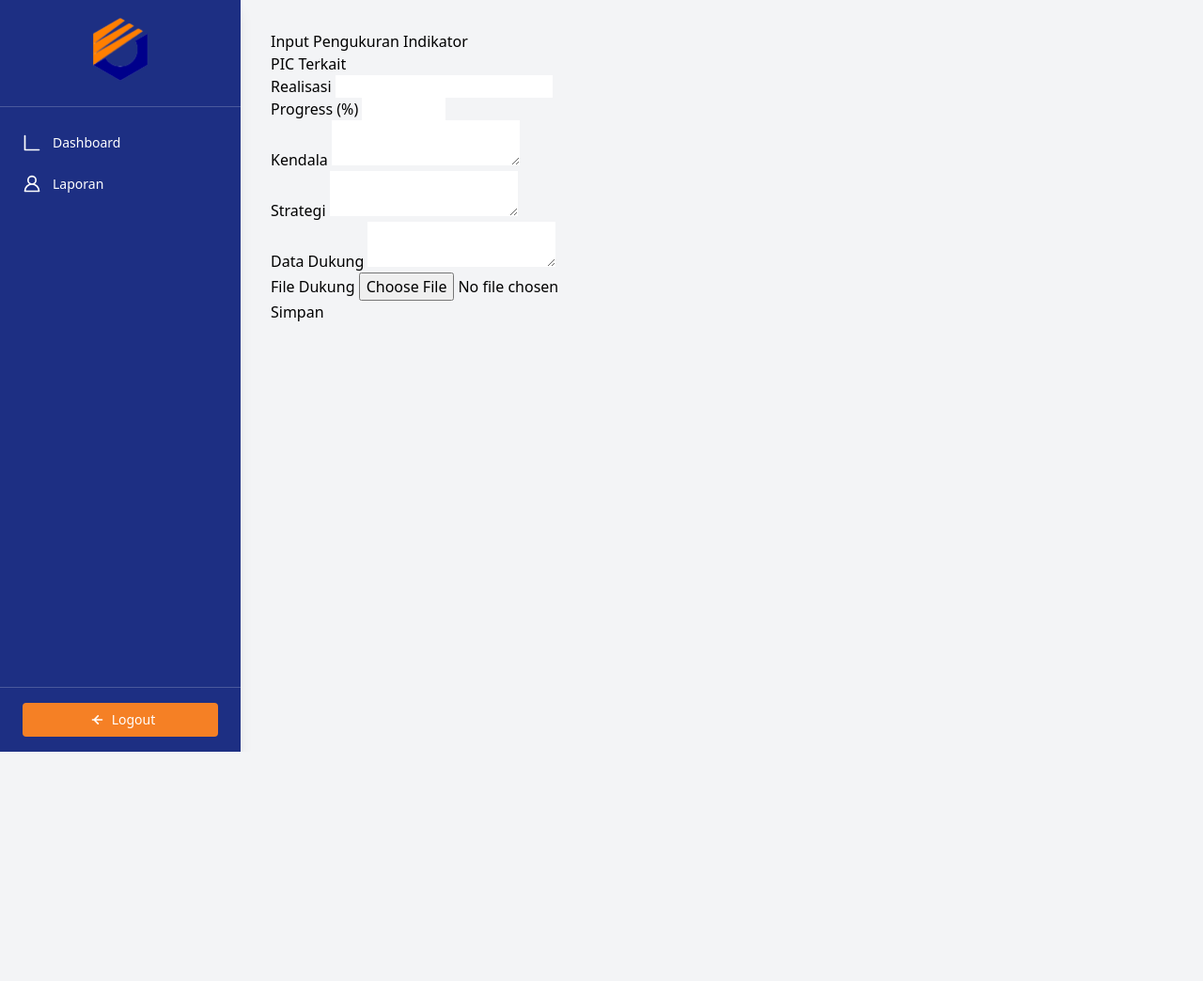
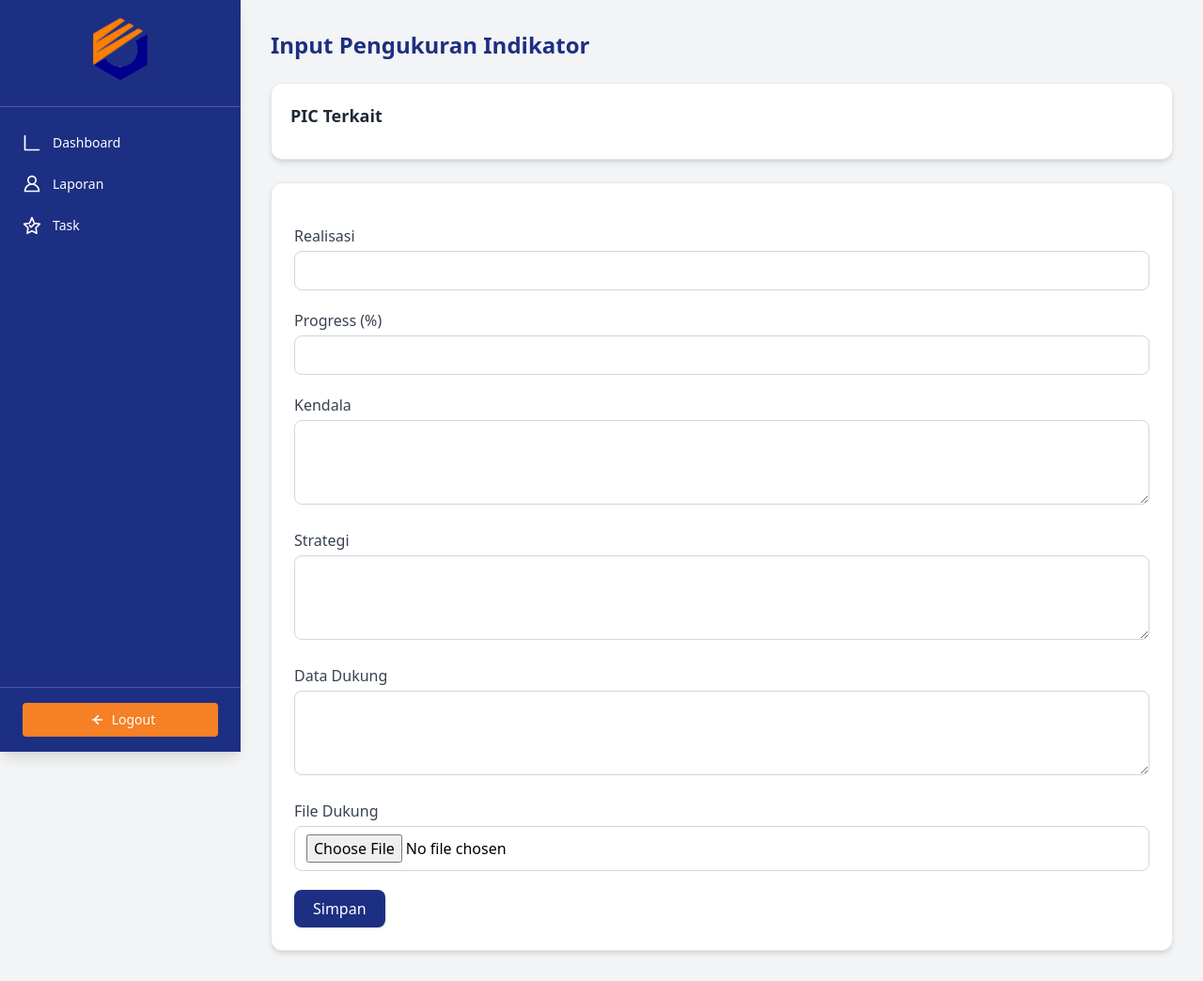
Before and after one commit to agustianmuhammadgilang-cloud/KineTrack, a CodeIgniter 4 app: the page made by app/Views/staff/task/input.php in a window 1280 px wide. Shown: the whole page at 94% size. Before the commit the page ends 800 px from the top, so only its background shows below. Run offline with PHP 8.4 and a stand-in for CodeIgniter, Linux system fonts and the light colour scheme; the template is opened without the code that fills it: most values are stand-ins (such as "Sample title", 1, 10 or a date in 2020); some libraries are stand-ins or nearby versions.

Commit message:
mengubah dashboard staff

```diff
--- a/app/Views/layout/staff_template.php
+++ b/app/Views/layout/staff_template.php
@@ -47,6 +47,11 @@
             <svg class="w-5 h-5 mr-3" fill="none" stroke="currentColor" stroke-width="2" viewBox="0 0 24 24"><use href="#user" /></svg>
             Laporan
         </a>
+        <!-- MENU TASK BARU -->
+    <a href="<?= base_url('staff/task') ?>" class="flex items-center px-6 py-3 text-sm font-medium rounded hover:bg-white/10 transition-colors">
+        <svg class="w-5 h-5 mr-3"><use href="#check-badge" /></svg>
+        Task
+    </a>
     </nav>
 
     <div class="px-6 py-4 border-t border-white/20">
@@ -70,6 +75,17 @@
   <symbol id="folder" viewBox="0 0 24 24"><path stroke-linecap="round" stroke-linejoin="round" d="M3 7h4l2 3h10v11H3V7z"/></symbol>
   <symbol id="chart-pie" viewBox="0 0 24 24"><path stroke-linecap="round" stroke-linejoin="round" d="M11 2v20M2 11h20"/></symbol>
   <symbol id="arrow-left-on-rectangle" viewBox="0 0 24 24"><path stroke-linecap="round" stroke-linejoin="round" d="M16 17l-5-5 5-5M21 12H9"/></symbol>
+  <symbol id="check-badge" viewBox="0 0 24 24">
+    <path
+        stroke="#ffffff"
+        fill="none"
+        stroke-width="2"
+        stroke-linecap="round"
+        stroke-linejoin="round"
+        d="M9 12l2 2 4-4M12 2l3 7 7 1-5 5 1 7-6-3-6 3 1-7-5-5 7-1 3-7z"
+    />
+</symbol>
+
 </svg>
 
 
--- a/app/Views/staff/task/input.php
+++ b/app/Views/staff/task/input.php
@@ -1,7 +1,9 @@
 <?= $this->extend('layout/staff_template') ?>
 <?= $this->section('content') ?>
 
-<h3>Input Pengukuran Indikator</h3>
+<h3 class="text-2xl font-bold text-[var(--polban-blue)] mb-6">
+    Input Pengukuran Indikator
+</h3>
 
 <?php
 use App\Models\PicModel;
@@ -9,47 +11,92 @@ $picModel = new PicModel();
 $pic = $picModel->getPicByIndikator($indikator_id);
 ?>
 
-<h4>PIC Terkait</h4>
-<ul>
+<!-- PIC Info -->
+<div class="bg-white shadow-md rounded-xl p-5 mb-6 border border-gray-200">
+    <h4 class="text-lg font-semibold text-gray-800 mb-3">PIC Terkait</h4>
+
+    <?php if (empty($pic)): ?>
+        <p class="text-gray-600 text-sm">Tidak ada PIC terdaftar.</p>
+    <?php else: ?>
+        <ul class="space-y-2">
             <?php foreach($pic as $p): ?>
-    <li><?= esc($p['nama']) ?> (<?= esc($p['email']) ?>) - <?= esc($p['nama_bidang']) ?> / <?= esc($p['nama_jabatan']) ?></li>
+                <li class="text-gray-700">
+                    <span class="font-semibold"><?= esc($p['nama']) ?></span>
+                    (<?= esc($p['email']) ?>) —
+                    <span class="text-sm text-gray-600">
+                        <?= esc($p['nama_bidang']) ?> / <?= esc($p['nama_jabatan']) ?>
+                    </span>
+                </li>
             <?php endforeach; ?>
         </ul>
+    <?php endif; ?>
+</div>
 
-<form action="<?= base_url('staff/task/store') ?>" method="post" enctype="multipart/form-data">
+<!-- FORM INPUT -->
+<div class="bg-white shadow-md rounded-xl p-6 border border-gray-200">
+    <form action="<?= base_url('staff/task/store') ?>"
+          method="post"
+          enctype="multipart/form-data"
+          class="space-y-5">
+
         <input type="hidden" name="indikator_id" value="<?= $indikator_id ?>">
 
+        <!-- Realisasi -->
         <div>
-        <label>Realisasi</label>
-        <input type="text" name="realisasi" required>
+            <label class="block font-medium mb-1 text-gray-700">Realisasi</label>
+            <input type="text" name="realisasi" required
+                   class="w-full rounded-lg border border-gray-300 px-3 py-2
+                          focus:ring-2 focus:ring-[var(--polban-blue)] focus:outline-none">
         </div>
 
+        <!-- Progress -->
         <div>
-        <label>Progress (%)</label>
-        <input type="number" name="progress" min="0" max="100">
+            <label class="block font-medium mb-1 text-gray-700">Progress (%)</label>
+            <input type="number" name="progress" min="0" max="100"
+                   class="w-full rounded-lg border border-gray-300 px-3 py-2
+                          focus:ring-2 focus:ring-[var(--polban-blue)] focus:outline-none">
         </div>
 
+        <!-- Kendala -->
         <div>
-        <label>Kendala</label>
-        <textarea name="kendala"></textarea>
+            <label class="block font-medium mb-1 text-gray-700">Kendala</label>
+            <textarea name="kendala" rows="3"
+                class="w-full rounded-lg border border-gray-300 px-3 py-2
+                       focus:ring-2 focus:ring-[var(--polban-blue)] focus:outline-none"></textarea>
         </div>
 
+        <!-- Strategi -->
         <div>
-        <label>Strategi</label>
-        <textarea name="strategi"></textarea>
+            <label class="block font-medium mb-1 text-gray-700">Strategi</label>
+            <textarea name="strategi" rows="3"
+                class="w-full rounded-lg border border-gray-300 px-3 py-2
+                       focus:ring-2 focus:ring-[var(--polban-blue)] focus:outline-none"></textarea>
         </div>
 
+        <!-- Data Dukung -->
         <div>
-        <label>Data Dukung</label>
-        <textarea name="data_dukung"></textarea>
+            <label class="block font-medium mb-1 text-gray-700">Data Dukung</label>
+            <textarea name="data_dukung" rows="3"
+                class="w-full rounded-lg border border-gray-300 px-3 py-2
+                       focus:ring-2 focus:ring-[var(--polban-blue)] focus:outline-none"></textarea>
         </div>
 
+        <!-- File Dukung -->
         <div>
-        <label>File Dukung</label>
-        <input type="file" name="file_dukung">
+            <label class="block font-medium mb-1 text-gray-700">File Dukung</label>
+            <input type="file" name="file_dukung"
+                class="w-full border border-gray-300 rounded-lg px-3 py-2 cursor-pointer
+                       focus:ring-2 focus:ring-[var(--polban-blue)] focus:outline-none">
         </div>
 
-    <button type="submit">Simpan</button>
+        <!-- Submit -->
+        <button type="submit"
+            class="px-5 py-2 bg-[var(--polban-blue)] text-white rounded-lg font-medium shadow
+                   hover:bg-blue-700 transition">
+            Simpan
+        </button>
+
     </form>
+</div>
 
 <?= $this->endSection() ?>
```
Also changed, not shown: app/Views/staff/task/index.php (+37 -9 lines). Lines whose indentation alone changed are shown as unchanged.
